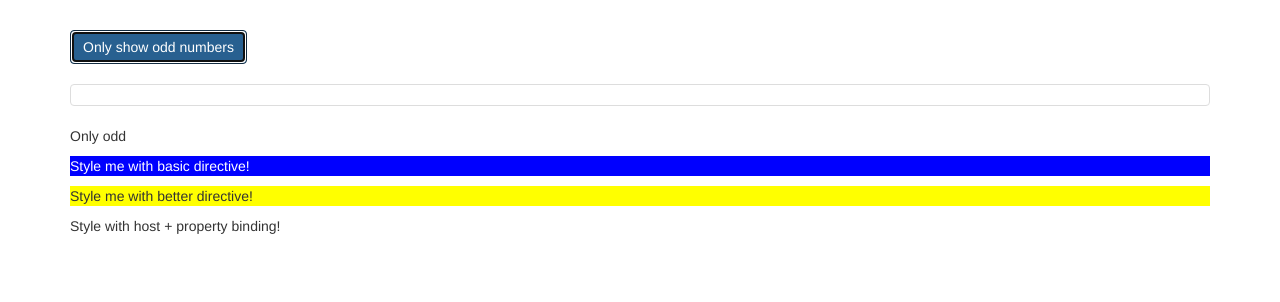
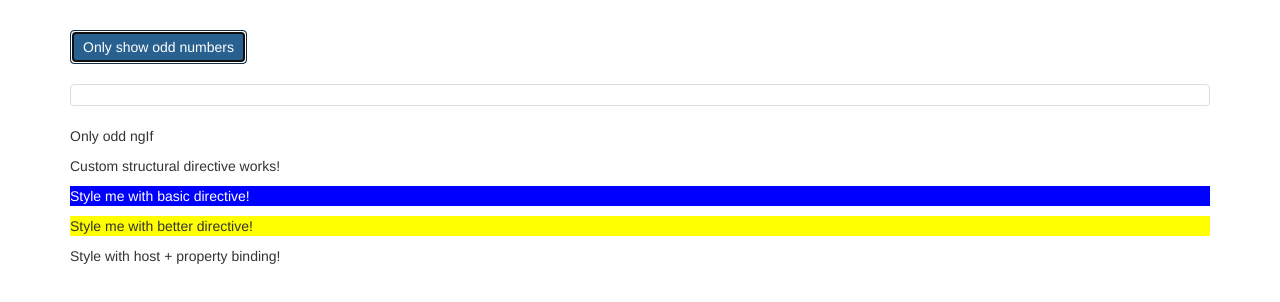
Before and after one commit to mitsekVasyl/angular-playground-m, an Angular app in the folder directives/: page / in a window 1280 px wide. Both pictures are taken after a click on the button "Only show odd numbers". Shown: the top 302 px of the page. Built offline with nearby package versions, Linux system fonts and the light colour scheme.

Commit message:
My first custom structural directive

```diff
--- a/directives/src/app/app.component.html
+++ b/directives/src/app/app.component.html
@@ -11,8 +11,11 @@
         </li>
       </ul>
       <ng-template [ngIf]="onlyOdd">
-        <p>Only odd</p>
+        <p>Only odd ngIf</p>
       </ng-template>
+      <div *appUnless="onlyOdd">
+        <p>Custom structural directive works!</p>
+      </div>
       <p appBasicHighlight>Style me with basic directive!</p>
       <p appBetterHighlight>Style me with better directive!</p>
       <p
--- a/directives/src/app/app.module.ts
+++ b/directives/src/app/app.module.ts
@@ -7,6 +7,7 @@ import { AppComponent } from './app.component';
 import { BasicHighlightDirective } from "./directives/basic-highlight/basic-highlight.directive";
 import { BetterHighlightDirective } from "./directives/better-highlight/better-highlight.directive";
 import { BetterHighlight2Directive } from "./directives/better-highlight/better-highlight2.directive";
+import { UnlessDirective } from "./directives/unless/unless.directive";
 
 @NgModule({
   declarations: [
@@ -14,6 +15,7 @@ import { BetterHighlight2Directive } from "./directives/better-highlight/better-
     BasicHighlightDirective,
     BetterHighlightDirective,
     BetterHighlight2Directive,
+    UnlessDirective,
   ],
   imports: [
     BrowserModule,
--- /dev/null
+++ b/directives/src/app/directives/unless/unless.directive.ts
@@ -0,0 +1,17 @@
+import { Directive, Input, TemplateRef, ViewContainerRef } from "@angular/core";
+
+@Directive({
+  selector: '[appUnless]'
+})
+export class UnlessDirective {
+  @Input() set appUnless(condition: boolean) {
+    if (condition) {
+      this.vcRef.createEmbeddedView(this.templateRef);
+    } else {
+      this.vcRef.clear();
+    }
+  }
+
+  constructor(private templateRef: TemplateRef<any>, private vcRef: ViewContainerRef) {
+  }
+}
```
